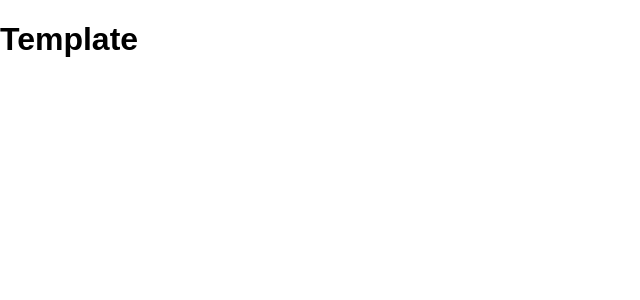
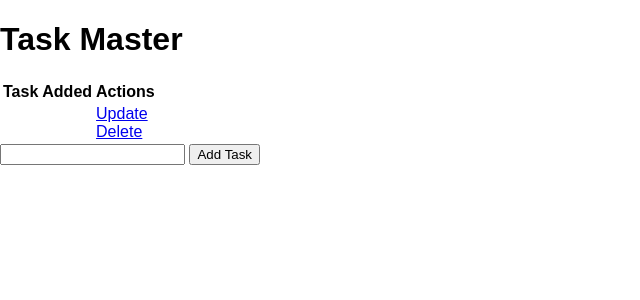
Before and after one commit to chriszigah/TODO, a Flask app: page / in a window 1280 px wide. Shown: the top 300 px of the page, without its empty margins (0-640 px from the left). Run offline with Flask 2, Linux system fonts and the light colour scheme.

Commit message:
Edit index.html

```diff
--- a/app.py
+++ b/app.py
@@ -5,6 +5,7 @@ from flask_sqlalchemy import SQLAlchemy
 
 app = Flask(__name__)
 app.config['SQLALCHEMY_DATABASE_URI'] = 'sqlite:///test.db'
+app.config['SQLALCHEMY_TRACK_MODIFICATIONS'] = False
 db = SQLAlchemy(app)
 
 class Todo(db.Model):
@@ -22,10 +23,11 @@ class Todo(db.Model):
 
 
 
-@app.route("/")
+@app.route("/", methods=['POST', 'GET'])
 def index():
     return render_template("index.html")
 
 
 if __name__ == "__main__":
+    SQLALCHEMY_TRACK_MODIFICATIONS = False
     app.run(debug=True)
--- a/templates/index.html
+++ b/templates/index.html
@@ -1,13 +1,36 @@
 {% extends 'base.html' %}
 
 {% block title %}
-  <title>Home</title>
+  <title>Task Master</title>
 {% endblock %}
 
 {% block head %}
-  <h1>Template</h1>
+
 {% endblock %}
 
 {% block body %}
+  <div class="content">
+    <h1>Task Master</h1>
+      <table class="table">
+        <tr>
+          <th>Task</th>
+          <th>Added</th>
+          <th>Actions</th>
+        </tr>
+        <tr>
+          <td></td>
+          <td></td>
+          <td>
+            <a href="#">Update</a>
+            <br/>
+            <a href="#">Delete</a>
+          </td>
+        </tr>
+      </table>
 
+      <form action='/' method="POST">
+        <input type="text" name="content" id="content">
+        <input type="submit" value="Add Task">
+      </form>
+  </div>
 {% endblock %}
```
Also changed, not shown: static/css/main.css (line endings or trailing spaces).
